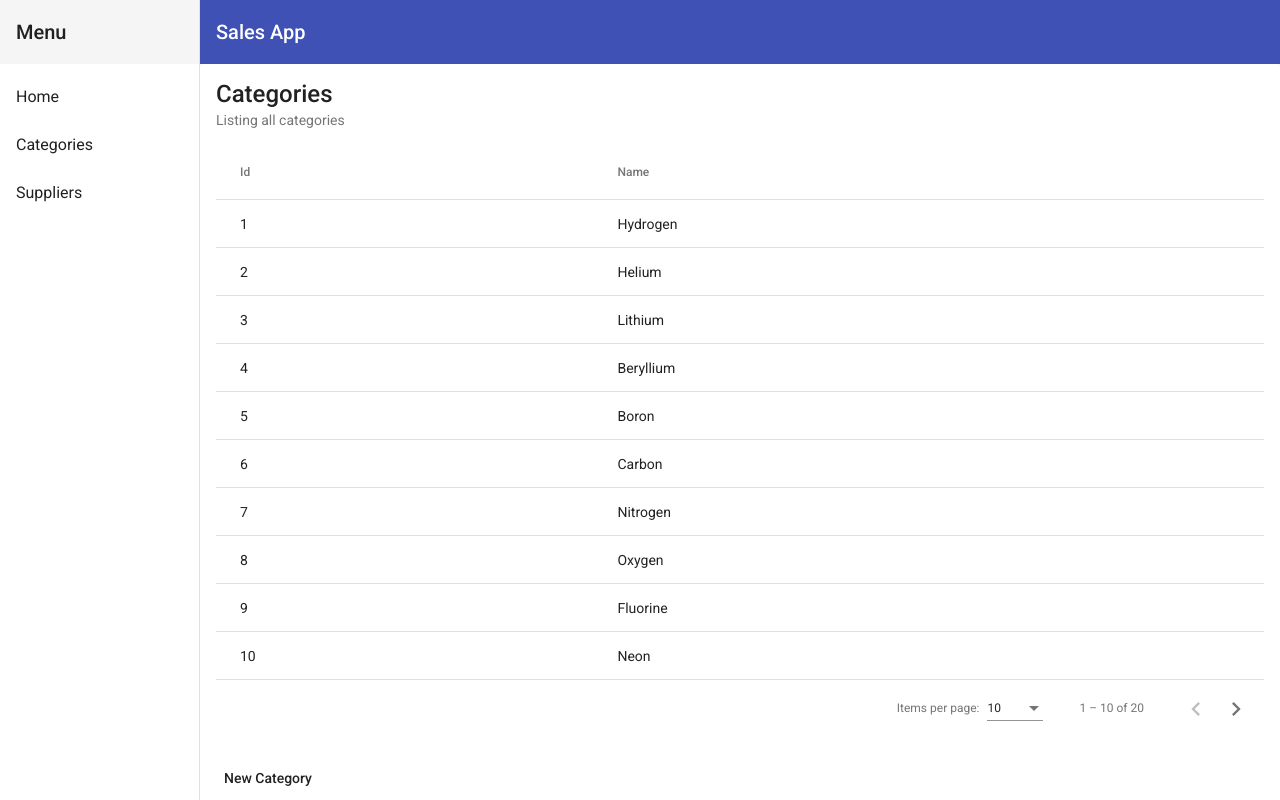
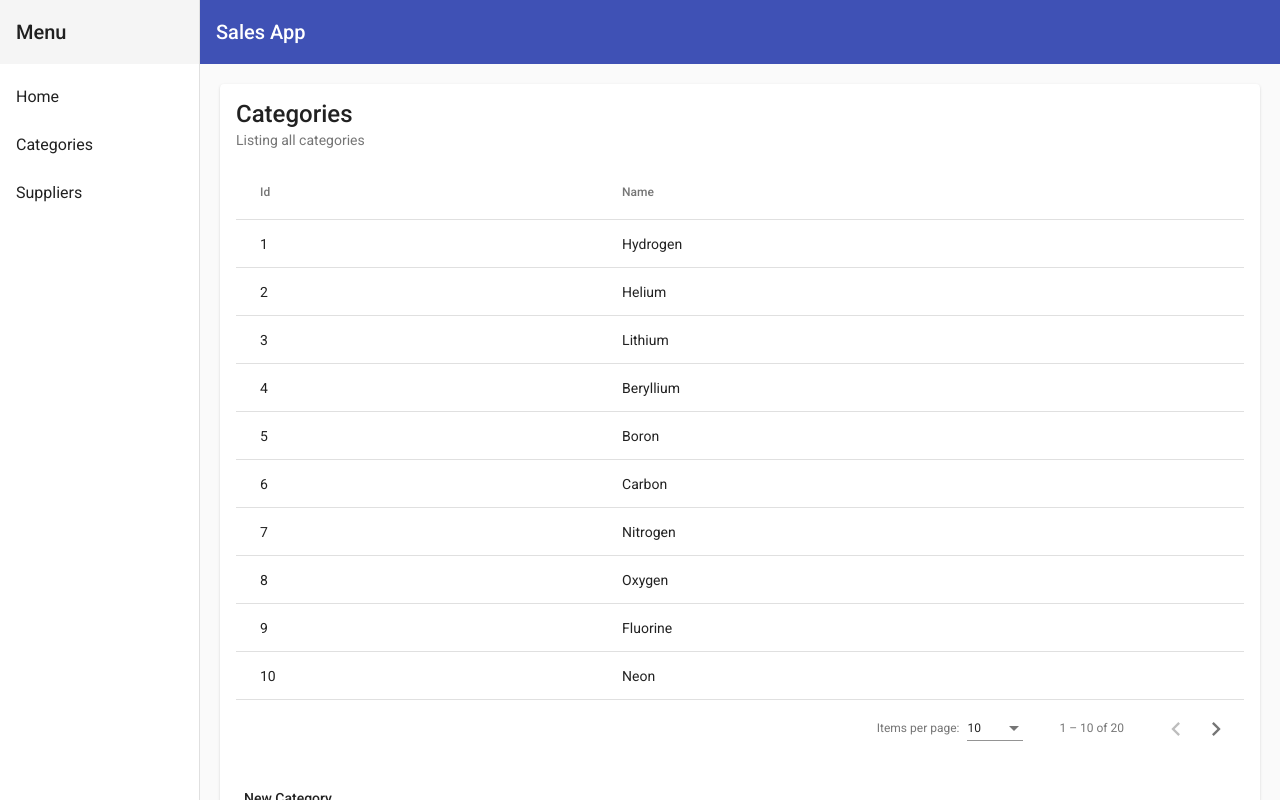
Before and after one commit to MilesDAC/my-sales-app, an Angular app: page /categories in a window 1280 px wide. Built offline with nearby package versions, Linux system fonts and the light colour scheme.

Commit message:
Styles still not working 4.3

```diff
--- a/angular.json
+++ b/angular.json
@@ -94,7 +94,7 @@
               "./node_modules/@angular/material/prebuilt-themes/indigo-pink.css",
               "src/styles.css",
               "src/margin-padding-helpers.css"
-            ],
+              ],
             "scripts": []
           }
         }
--- a/src/app/home/home.component.html
+++ b/src/app/home/home.component.html
@@ -18,7 +18,7 @@
       <span>Sales App</span>
     </mat-toolbar>
     <!-- Add Content Here -->
-    <div class="m-10">
+    <div class="m-20">
       <router-outlet></router-outlet>
     </div>
   </mat-sidenav-content>
--- a/src/styles.css
+++ b/src/styles.css
@@ -2,3 +2,10 @@
 
 html, body { height: 100%; }
 body { margin: 0; font-family: Roboto, "Helvetica Neue", sans-serif; }
+
+.m-10 {
+    margin: 10px;
+}
+.m-20 {
+    margin: 20px;
+}
```
Also changed, not shown: src/margin-padding-helpers.css (line endings or trailing spaces).
